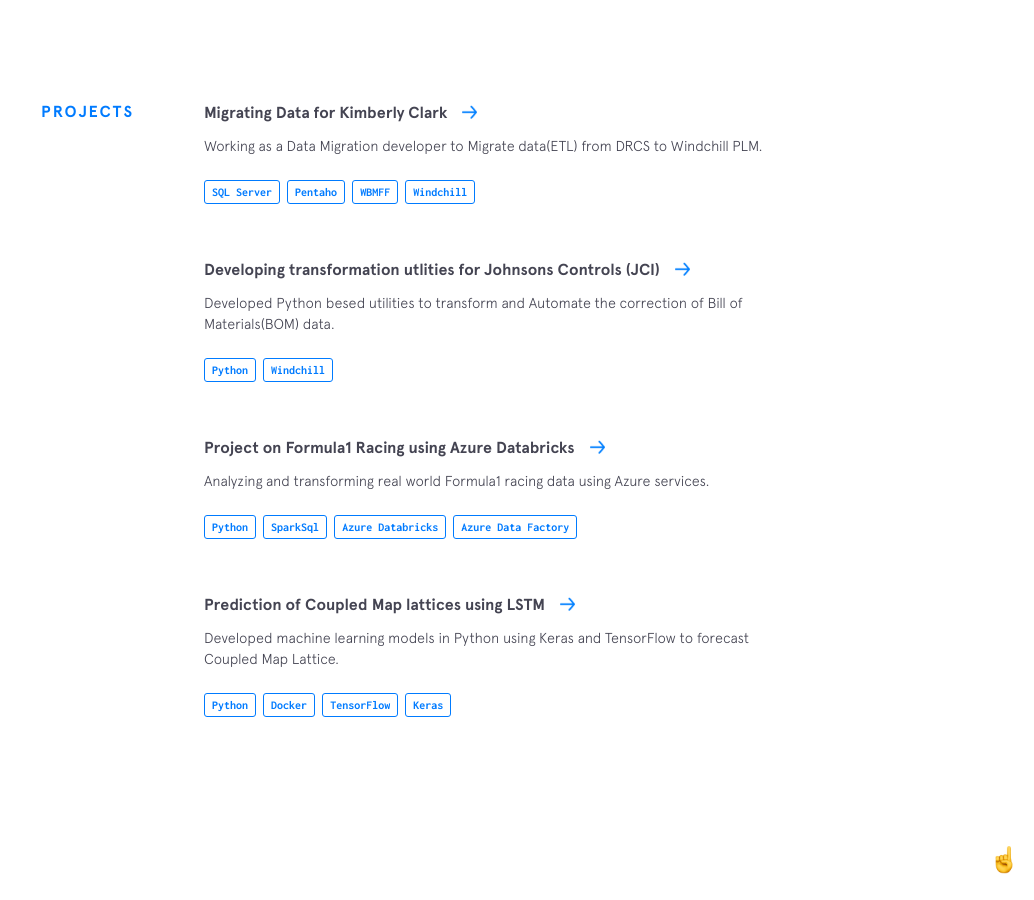
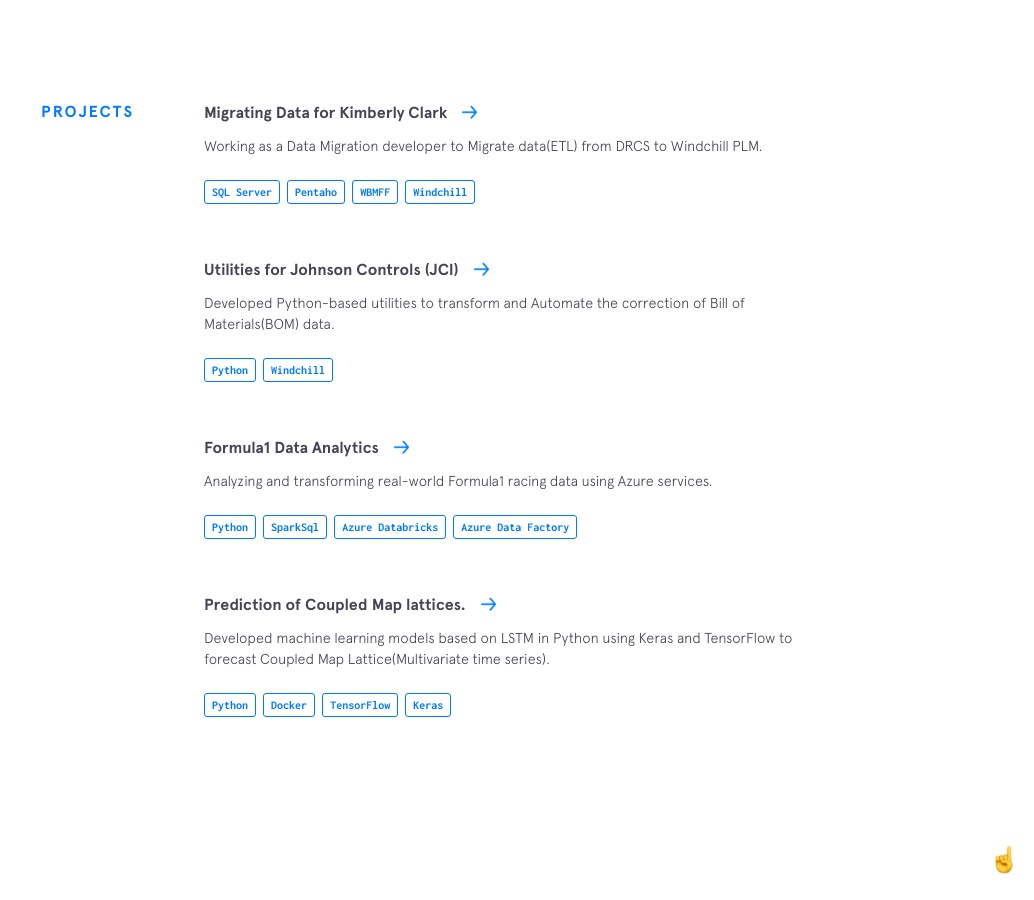
Before and after one commit to afnanjasim/afnanjasim.github.io, a Jekyll site: the page built from index.html, in a window 1280 px wide and 900 px high, scrolled down 2023 px. Shown: the whole window, without its empty margins (246-1280 px from the left). Built offline with Jekyll 4.4.1, drawn with Linux system fonts in a browser that asks for light colours; nearby versions of some CDN libraries.

Commit message:
Update other-projects.yml

```diff
--- a/_data/other-projects.yml
+++ b/_data/other-projects.yml
@@ -8,28 +8,28 @@
     - thing: WBMFF
     - thing: Windchill
 
-- name: Developing transformation utlities for Johnsons Controls (JCI)
+- name: Utilities for Johnson Controls (JCI)
   url:
   code:
-  description: Developed Python besed utilities to transform and Automate the correction of Bill of Materials(BOM) data.
+  description: Developed Python-based utilities to transform and Automate the correction of Bill of Materials(BOM) data.
   used:
     - thing: Python
     - thing: Windchill
 
-- name: Project on Formula1 Racing using Azure Databricks
+- name: Formula1 Data Analytics
   url:
   code: https://github.com/afnanjasim/Formula1-Racing
-  description: Analyzing and transforming real world Formula1 racing data using Azure services.
+  description: Analyzing and transforming real-world Formula1 racing data using Azure services.
   used:
     - thing: Python
     - thing: SparkSql
     - thing: Azure Databricks
     - thing: Azure Data Factory
 
-- name: Prediction of Coupled Map lattices using LSTM
+- name: Prediction of Coupled Map lattices.
   url:
   code:
-  description: Developed machine learning models in Python using Keras and TensorFlow to forecast Coupled Map Lattice.
+  description: Developed machine learning models based on LSTM in Python using Keras and TensorFlow to forecast Coupled Map Lattice(Multivariate time series).
   used:
     - thing: Python
     - thing: Docker
```
